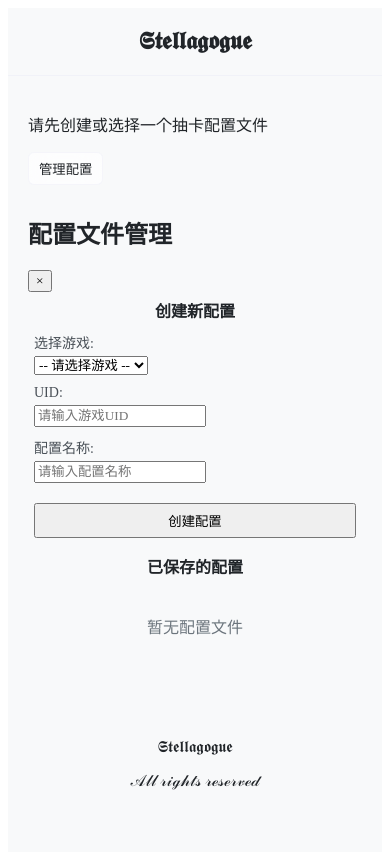
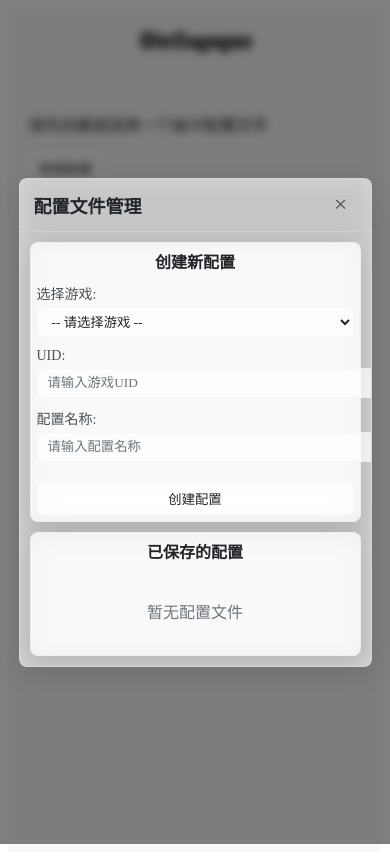
Before and after one commit to chronie-shizutoki/game-helper, a Vue app: page / in a window 390 px wide. Both pictures are taken after a click on the button "管理配置". Built offline with nearby package versions, Linux system fonts and the light colour scheme.

Commit message:
feat(gacha): add modal and improve profile manager styling
- Add modal overlay and content styling in GachaSystem.css
- Apply glass morphism design to profile manager components
- Improve responsive layout and interaction states
- Remove unused HTML post-processing plugin from vite config

```diff
--- a/src/components/gacha/GachaProfileManager.css
+++ b/src/components/gacha/GachaProfileManager.css
@@ -8,6 +8,12 @@
 /* 创建配置文件表单 */
 .create-profile-form {
   padding: var(--spacing-md);
+  background: var(--glass-bg);
+  border: 1px solid var(--glass-border);
+  border-radius: var(--radius-lg);
+  box-shadow: var(--glass-shadow);
+  backdrop-filter: var(--glass-backdrop);
+  -webkit-backdrop-filter: var(--glass-backdrop);
 }
 
 .create-profile-form h3 {
@@ -28,11 +34,55 @@
   font-size: 14px;
 }
 
+/* 应用统一样式 */
+#game-select,
+#uid-input,
+#name-input {
+  background: var(--glass-bg);
+  border: 1px solid var(--glass-border);
+  border-radius: var(--radius-md);
+  color: var(--text-primary);
+  padding: var(--spacing-sm) var(--spacing-md);
+  width: 100%;
+  transition: all var(--transition-fast);
+}
+
+#game-select:focus,
+#uid-input:focus,
+#name-input:focus {
+  outline: none;
+  border-color: var(--info);
+  box-shadow: 0 0 0 3px rgba(96, 165, 250, 0.2);
+}
+
+#uid-input::placeholder,
+#name-input::placeholder {
+  color: var(--text-muted);
+}
+
+/* 按钮样式应用液态玻璃风格 */
 .create-btn {
   width: 100%;
   margin-top: var(--spacing-md);
+  background: var(--glass-bg);
+  border: 1px solid var(--glass-border);
+  border-radius: var(--radius-md);
+  color: var(--text-primary);
   padding: var(--spacing-sm) var(--spacing-md);
+  cursor: pointer;
+  transition: all var(--transition-fast);
+  backdrop-filter: var(--glass-backdrop);
+  -webkit-backdrop-filter: var(--glass-backdrop);
   font-weight: 500;
+}
+
+.create-btn:hover {
+  background: rgba(42, 44, 49, 0.8);
+  transform: translateY(-1px);
+}
+
+.create-btn:active {
+  transform: translateY(0);
 }
 
 /* 配置文件列表 */
@@ -40,6 +90,13 @@
   display: flex;
   flex-direction: column;
   gap: var(--spacing-md);
+  background: var(--glass-bg);
+  border: 1px solid var(--glass-border);
+  border-radius: var(--radius-lg);
+  box-shadow: var(--glass-shadow);
+  backdrop-filter: var(--glass-backdrop);
+  -webkit-backdrop-filter: var(--glass-backdrop);
+  padding: var(--spacing-md);
 }
 
 .profiles-list h3 {
@@ -49,23 +106,47 @@
   text-align: center;
 }
 
-/* 配置文件项 */
-.profile-item {
+/* 配置文件卡片 */
+.profile-card {
   padding: var(--spacing-md);
   display: flex;
-  justify-content: space-between;
-  align-items: center;
+  flex-direction: column;
+  background: var(--glass-bg);
+  border: 1px solid var(--glass-border);
+  border-radius: var(--radius-lg);
+  box-shadow: var(--glass-shadow);
+  transition: all var(--transition-normal);
+  cursor: pointer;
 }
 
-.profile-item.selected {
+.profile-card:hover {
+  background: rgba(42, 44, 49, 0.7);
+  box-shadow: 0 12px 40px rgba(0, 0, 0, 0.4);
+  transform: translateY(-2px);
+}
+
+.profile-card.selected {
   background: rgba(96, 165, 250, 0.1);
   border-color: rgba(96, 165, 250, 0.3);
 }
 
-.profile-details {
+.profile-header {
+  display: flex;
+  justify-content: space-between;
+  align-items: center;
+  margin-bottom: var(--spacing-sm);
+}
+
+.profile-info {
   display: flex;
   flex-direction: column;
   gap: var(--spacing-xs);
+}
+
+.game-name,
+.uid {
+  color: var(--text-secondary);
+  font-size: 14px;
 }
 
 .profile-name {
@@ -74,30 +155,27 @@
   font-weight: 500;
 }
 
-.profile-meta {
-  display: flex;
-  gap: var(--spacing-md);
+.game-icon {
+  color: var(--text-secondary);
   font-size: 14px;
-  color: var(--text-secondary);
 }
 
-.profile-actions {
+/* 删除按钮 */
+.delete-btn {
+  background: rgba(248, 113, 113, 0.1);
+  border: 1px solid rgba(248, 113, 113, 0.3);
+  color: var(--error);
+  border-radius: 50%;
+  width: 24px;
+  height: 24px;
+  cursor: pointer;
   display: flex;
-  gap: var(--spacing-sm);
+  align-items: center;
+  justify-content: center;
+  transition: all var(--transition-fast);
 }
 
-.action-btn {
-  padding: var(--spacing-xs) var(--spacing-sm);
-  font-size: 12px;
-}
-
-.action-btn.delete {
-  background: rgba(248, 113, 113, 0.1);
-  border-color: rgba(248, 113, 113, 0.3);
-  color: var(--error);
-}
-
-.action-btn.delete:hover {
+.delete-btn:hover {
   background: rgba(248, 113, 113, 0.2);
 }
 
@@ -112,27 +190,21 @@
   margin: var(--spacing-sm) 0;
 }
 
+/* 配置文件网格布局 */
+.profiles-grid {
+  display: grid;
+  grid-template-columns: repeat(auto-fill, minmax(250px, 1fr));
+  gap: var(--spacing-md);
+}
+
 /* 响应式设计 */
 @media (max-width: 768px) {
-  .profile-item {
-    flex-direction: column;
-    align-items: stretch;
-    gap: var(--spacing-md);
+  .profiles-grid {
+    grid-template-columns: 1fr;
   }
 
-  .profile-actions {
-    justify-content: center;
-  }
-
-  .profile-meta {
-    flex-direction: column;
-    gap: var(--spacing-xs);
-  }
-}
-
-@media (max-width: 480px) {
   .create-profile-form,
-  .profile-item {
+  .profiles-list {
     padding: var(--spacing-sm);
   }
 
@@ -140,12 +212,10 @@
   .profiles-list h3 {
     font-size: 16px;
   }
+}
 
-  .profile-actions {
-    flex-direction: column;
-  }
-
-  .action-btn {
-    width: 100%;
+@media (max-width: 480px) {
+  .profile-card {
+    padding: var(--spacing-sm);
   }
 }
--- a/src/components/gacha/GachaSystem.css
+++ b/src/components/gacha/GachaSystem.css
@@ -169,6 +169,78 @@
   overflow-y: auto;
 }
 
+/* 模态框遮罩 */
+.modal-overlay {
+  position: fixed;
+  top: 0;
+  left: 0;
+  right: 0;
+  bottom: 0;
+  background: rgba(0, 0, 0, 0.5);
+  display: flex;
+  align-items: center;
+  justify-content: center;
+  z-index: 1000;
+  backdrop-filter: blur(4px);
+  -webkit-backdrop-filter: blur(4px);
+}
+
+/* 模态框内容 */
+.modal-content {
+  width: 90%;
+  max-width: 600px;
+  max-height: 80vh;
+  overflow-y: auto;
+  background: var(--glass-bg);
+  border: 1px solid var(--glass-border);
+  border-radius: var(--radius-lg);
+  box-shadow: var(--glass-shadow);
+  backdrop-filter: var(--glass-backdrop);
+  -webkit-backdrop-filter: var(--glass-backdrop);
+}
+
+/* 模态框头部 */
+.modal-header {
+  display: flex;
+  justify-content: space-between;
+  align-items: center;
+  padding: var(--spacing-md) var(--spacing-lg);
+  border-bottom: 1px solid var(--glass-border);
+}
+
+.modal-header h2 {
+  margin: 0;
+  color: var(--text-primary);
+  font-size: 18px;
+}
+
+/* 关闭按钮 */
+.close-btn {
+  background: none;
+  border: none;
+  color: var(--text-secondary);
+  font-size: 24px;
+  cursor: pointer;
+  padding: 0;
+  width: 32px;
+  height: 32px;
+  display: flex;
+  align-items: center;
+  justify-content: center;
+  border-radius: var(--radius-md);
+  transition: all var(--transition-fast);
+}
+
+.close-btn:hover {
+  background: rgba(42, 44, 49, 0.5);
+  color: var(--text-primary);
+}
+
+/* 模态框主体 */
+.modal-body {
+  padding: var(--spacing-md);
+}
+
 .footer {
   text-align: center;
   padding: 1rem;
--- a/vite.config.js
+++ b/vite.config.js
@@ -13,23 +13,6 @@ export default defineConfig({
     vue(),
     // 只在开发环境使用vue-devtools
     process.env.NODE_ENV !== 'production' && vueDevTools(),
-    // 自定义插件：在构建完成后修改HTML文件，移除type="module"属性
-    {
-      name: 'html-post-processing',
-      closeBundle() {
-        const htmlFilePath = './dist/index.html'
-        if (fs.existsSync(htmlFilePath)) {
-          let htmlContent = fs.readFileSync(htmlFilePath, 'utf-8')
-          // 移除script标签中的type="module"和crossorigin属性
-          htmlContent = htmlContent.replace(
-            /<script type="module" crossorigin src="/g,
-            '<script src="'
-          )
-          fs.writeFileSync(htmlFilePath, htmlContent, 'utf-8')
-          console.log('✅ 已成功修改dist/index.html，移除了type="module"和crossorigin属性')
-        }
-      }
-    }
   ],
   resolve: {
     alias: {
```
